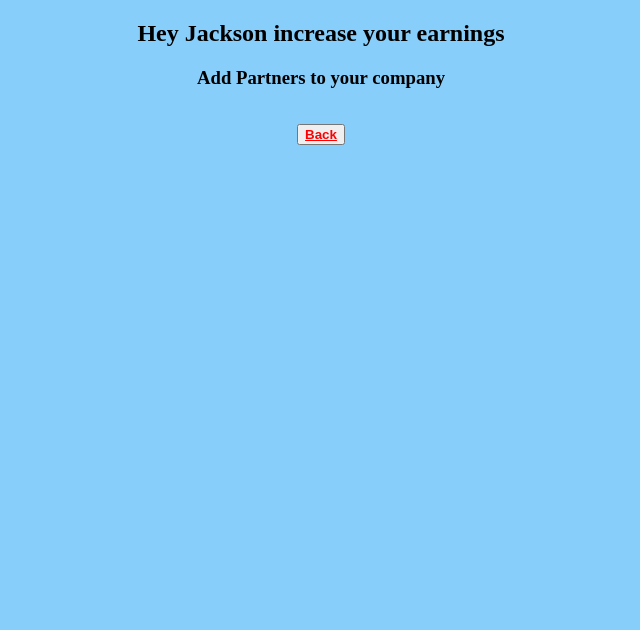
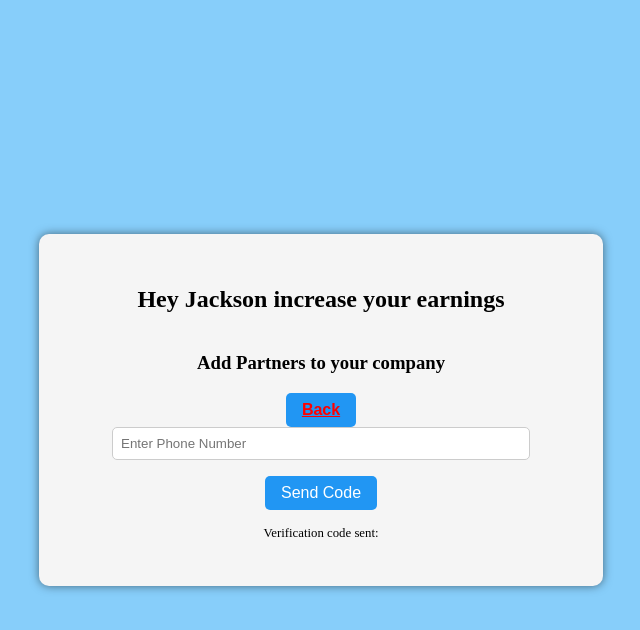
Before and after one commit to Jackson-Muendo/SuperCash, an Angular app: page /recruit-members in a window 1280 px wide. Shown: the top 630 px of the page, without its empty margins (319-959 px from the left). Built offline with nearby package versions, Linux system fonts and the light colour scheme; no server answers.

Commit message:
Added Twilio conf

```diff
--- a/src/app/app.module.ts
+++ b/src/app/app.module.ts
@@ -1,6 +1,8 @@
 import { NgModule } from '@angular/core';
 import { BrowserModule } from '@angular/platform-browser';
 import {FormsModule,ReactiveFormsModule} from '@angular/forms'
+
+import { HttpClientModule } from '@angular/common/http';
 
 import { AppRoutingModule } from './app-routing.module';
 import { AppComponent } from './app.component';
@@ -45,7 +47,8 @@ import { MainrouteComponent } from './mainroute/mainroute.component';
     BrowserModule,
     AppRoutingModule,
     FormsModule,
-    ReactiveFormsModule
+    ReactiveFormsModule,
+    HttpClientModule
   ],
   providers: [],
   bootstrap: [AppComponent]
--- a/src/app/minisupercash/recruit/recruit.component.css
+++ b/src/app/minisupercash/recruit/recruit.component.css
@@ -0,0 +1,56 @@
+.container {
+    display: flex;
+    flex-direction: column;
+    align-items: center;
+    justify-content: center;
+    height: 100vh;
+  }
+
+  .form {
+    display: flex;
+    flex-direction: column;
+    align-items: center;
+    justify-content: center;
+    background-color: #f5f5f5;
+    padding: 2rem;
+    border-radius: 10px;
+    box-shadow: 0px 0px 10px 0px rgba(0, 0, 0, 0.5);
+    max-width: 500px;
+    width: 100%;
+  }
+
+  .form input {
+    padding: 0.5rem;
+    border-radius: 5px;
+    border: 1px solid #ccc;
+    margin-bottom: 1rem;
+    width: 100%;
+    max-width: 400px;
+  }
+
+  .form button {
+    padding: 0.5rem 1rem;
+    border: none;
+    background-color: #2196f3;
+    color: white;
+    border-radius: 5px;
+    cursor: pointer;
+    font-size: 1rem;
+  }
+
+  .form button:hover {
+    background-color: #0d8bf2;
+  }
+
+  .form p {
+    margin-top: 1rem;
+    font-size: 0.8rem;
+  }
+
+  .form p.success {
+    color: green;
+  }
+
+  .form p.error {
+    color: red;
+  }
--- a/src/app/minisupercash/recruit/recruit.component.html
+++ b/src/app/minisupercash/recruit/recruit.component.html
@@ -1,17 +1,11 @@
-
-<h2>Hey Jackson increase your earnings</h2>
-<h3>Add Partners to your company</h3>
-<h1><button> <a routerLink = '/your-mini-super-cash'><b>Back</b></a></button></h1>
-<!--<h4>Thanks for using our services and trusting SuperCash</h4>-->
-<style type="text/css">
-	h1,h2,h3,h4{
-		text-align: center;
-	}
-	h1{
-		color: green;
-		}
-		button{
-			text-align: center;
-		}
-
-</style>
+<div class="container">
+	<div class="form">
+	  <h2>Hey Jackson increase your earnings</h2>
+	  <h3>Add Partners to your company</h3>
+	  <button><a routerLink="/your-mini-super-cash"><b>Back</b></a></button>
+	  <input type="number" [(ngModel)]="phoneNumber" placeholder="Enter Phone Number">
+	  <button (click)="sendCode()">Send Code</button>
+	  <p *ngIf="codeSent" class="success">Verification code sent successfully!</p>
+	  <p>Verification code sent: {{ codeSent }}</p>
+	</div>
+  </div>
--- a/src/app/minisupercash/recruit/recruit.component.ts
+++ b/src/app/minisupercash/recruit/recruit.component.ts
@@ -1,4 +1,6 @@
 import { Component } from '@angular/core';
+import { HttpClient } from '@angular/common/http';
+import { twilioConfig } from '../../../../config';
 
 @Component({
   selector: 'app-recruit',
@@ -6,5 +8,26 @@ import { Component } from '@angular/core';
   styleUrls: ['./recruit.component.css']
 })
 export class RecruitComponent {
+  phoneNumber: number;
+  codeSent: number;
 
+constructor(private http: HttpClient) {}
+
+sendCode() {
+  const code = Math.floor(100000 + Math.random() * 900000); // Generate a random 6-digit code
+  this.codeSent = code;
+  const message = `Your verification code is ${code}.`; // Message to be sent
+  const url = `https://api.twilio.com/2010-04-01/Accounts/${twilioConfig.accountSid}/Messages.json`; // Twilio API endpoint
+  const body = {
+    To: `+${this.phoneNumber}`, // Phone number to send the message to
+    From: `${twilioConfig.fromNumber}`,
+    Body: message // Message body
+  };
+  const headers = {
+      Authorization: `Basic ${twilioConfig.authToken}` // Twilio authorization token
+  };
+  this.http.post(url, body, { headers }).subscribe(response => {
+    console.log(response); // Log the response
+  });
 }
+}
```
Also changed, not shown: 1 other file (tests, documents, lock files or other folders).
